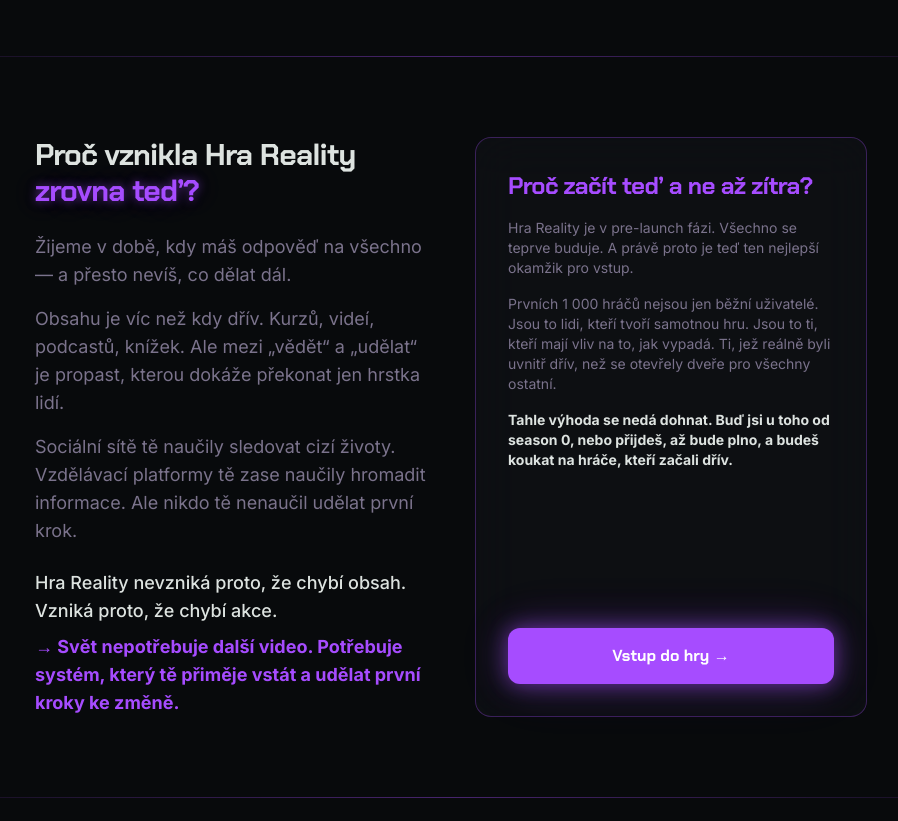
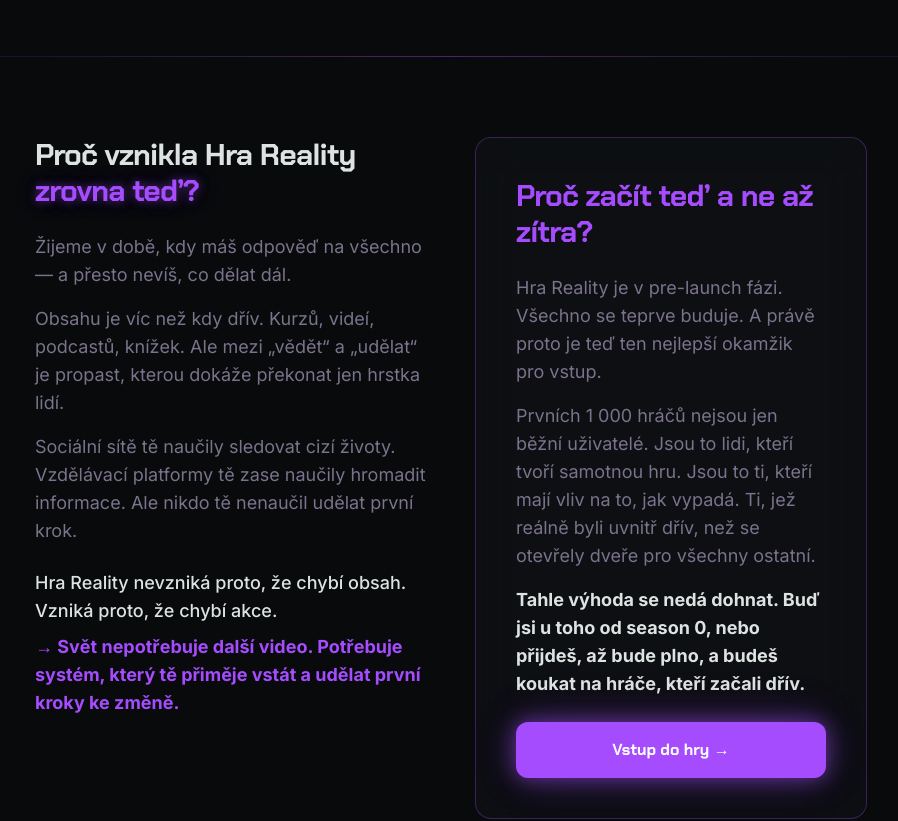
Before and after one commit to hrareality/hrareality, a React (Vite) app: page / in a window 1280 px wide. Shown: the part 4280-5101 px from the top of the page, without its empty margins (189-1087 px from the left). Built offline with nearby package versions, Linux system fonts and the light colour scheme; the HTML template or start-up script is replaced by a standard one.

Commit message:
style: enlarge text and adjust spacing in why now section

```diff
--- a/src/pages/Index.tsx
+++ b/src/pages/Index.tsx
@@ -235,17 +235,17 @@ export default function Index() {
         <div className="section-container max-w-4xl">
           <div className="grid md:grid-cols-2 gap-12">
             <FadeIn delay={0.2} className="md:order-2">
-              <div className="glass-card p-8 border-primary/30 rounded-2xl h-full flex flex-col justify-center">
-                <h3 className="text-2xl font-display font-bold mb-4 text-primary">
+              <div className="glass-card p-8 sm:p-10 border-primary/30 rounded-2xl h-full flex flex-col justify-center">
+                <h3 className="text-2xl sm:text-3xl font-display font-bold mb-6 text-primary">
                   Proč začít teď a ne až zítra?
                 </h3>
-                <p className="text-sm text-muted-foreground mb-4">
+                <p className="text-base md:text-lg text-muted-foreground mb-4 leading-relaxed">
                   Hra Reality je v pre-launch fázi. Všechno se teprve buduje. A právě proto je teď ten nejlepší okamžik pro vstup.
                 </p>
-                <p className="text-sm text-muted-foreground mb-4">
+                <p className="text-base md:text-lg text-muted-foreground mb-4 leading-relaxed">
                   Prvních 1 000 hráčů nejsou jen běžní uživatelé. Jsou to lidi, kteří tvoří samotnou hru. Jsou to ti, kteří mají vliv na to, jak vypadá. Ti, jež reálně byli uvnitř dřív, než se otevřely dveře pro všechny ostatní.
                 </p>
-                <p className="text-sm text-foreground font-bold mb-6">
+                <p className="text-base md:text-lg text-foreground font-bold mb-6 leading-relaxed">
                   Tahle výhoda se nedá dohnat. Buď jsi u toho od season 0, nebo přijdeš, až bude plno, a budeš koukat na hráče, kteří začali dřív.
                 </p>
                 <a
```
